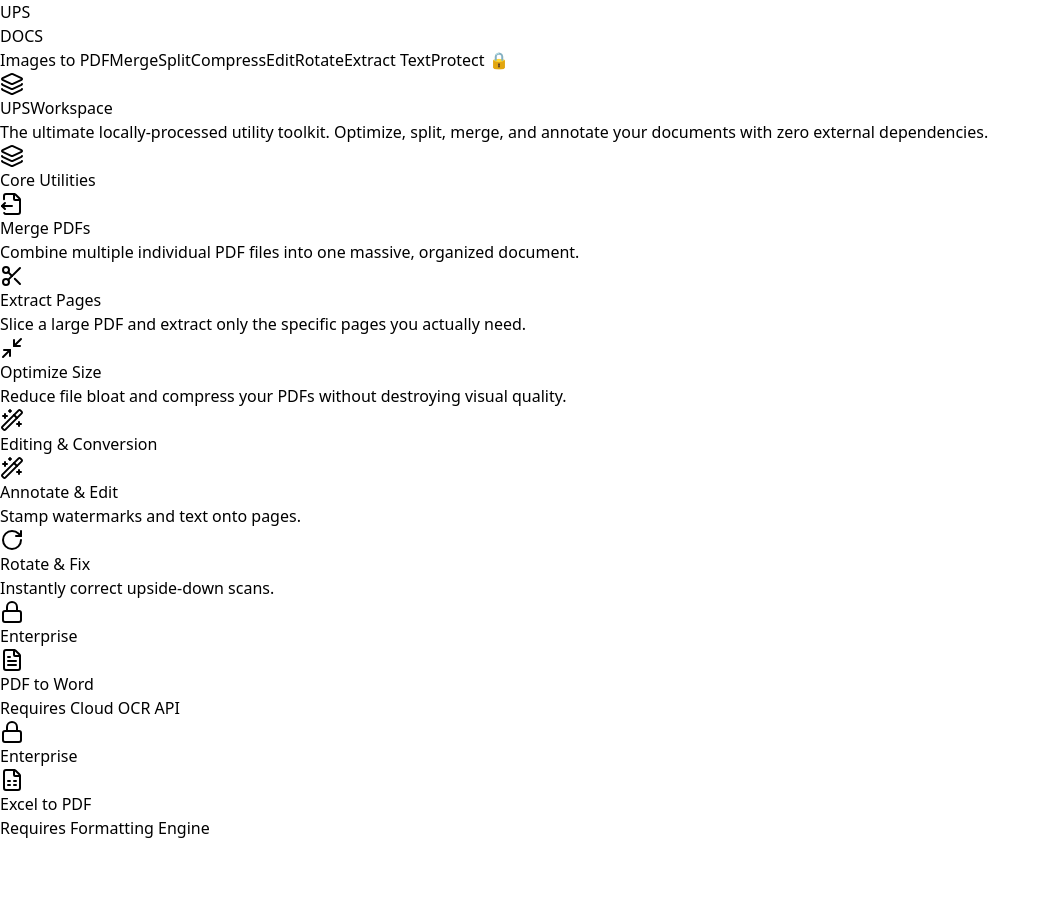
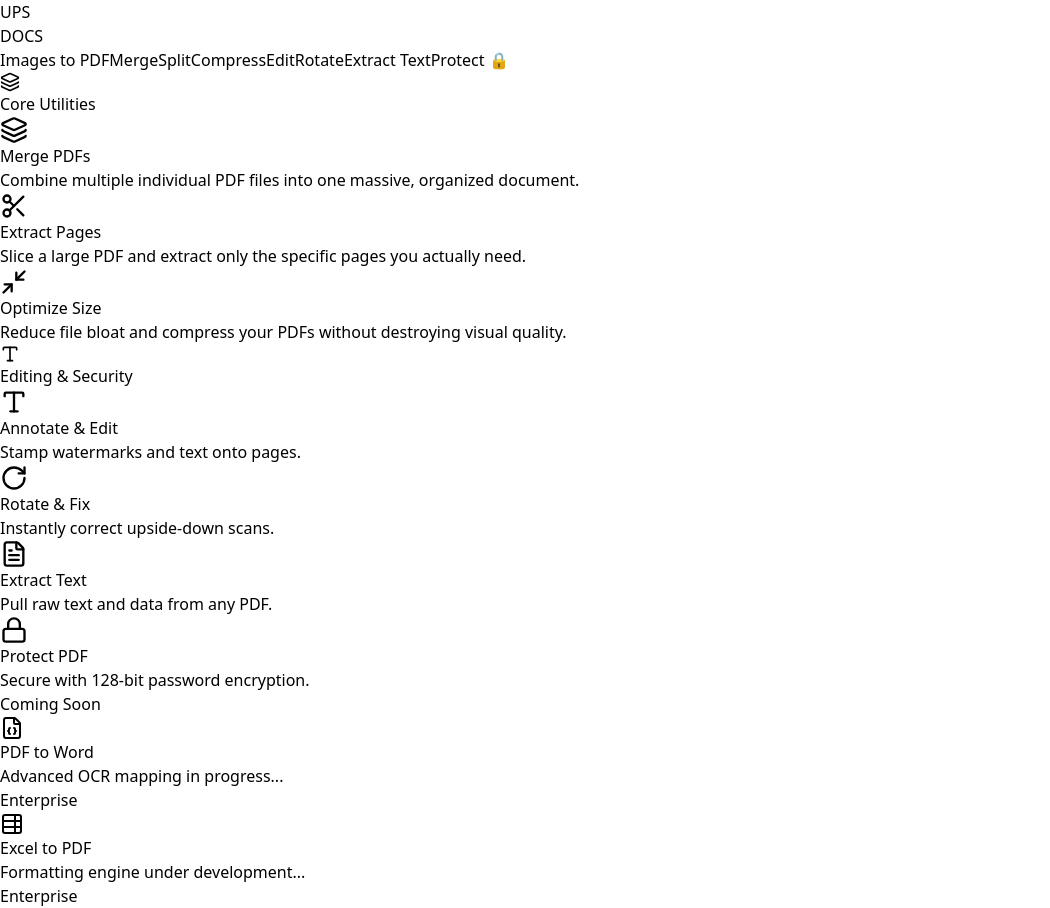
Before and after one commit to utkarsh6392/pdf-utility-suite, a React app in the folder frontend/: page / in a window 1280 px wide. Shown: the whole page, without its empty margins (0-1050 px from the left). Before the commit the page ends 840 px from the top, so only its background shows below. Built offline with nearby package versions, Linux system fonts and the light colour scheme; the HTML template or start-up script is replaced by a standard one.

Commit message:
style: revamp dashboard layout and add hover effects to feature cards

```diff
--- a/frontend/src/WelcomePage.jsx
+++ b/frontend/src/WelcomePage.jsx
@@ -1,140 +1,276 @@
+// import { Link } from 'react-router-dom';
+// import {
+//   FileOutput, Scissors, Minimize2,
+//   FileText, FileSpreadsheet, RotateCw,
+//   Lock, Wand2, Layers, Sparkles
+// } from 'lucide-react';
+
+// export default function WelcomePage() {
+//   return (
+//     <div className="flex flex-col items-center justify-center py-10 animate-fade-in relative overflow-hidden">
+
+//       {/* Subtle Background Glow */}
+//       <div className="absolute top-0 left-1/2 -translate-x-1/2 w-full max-w-3xl h-64 bg-blue-500/5 blur-[100px] rounded-full pointer-events-none"></div>
+
+//       {/* --- REIMAGINED UPS LOGO --- */}
+//       <div className="mb-8 flex items-center justify-center gap-4 relative z-10">
+//         <div className="relative flex items-center justify-center w-16 h-16 bg-gradient-to-br from-blue-600 via-indigo-600 to-violet-700 rounded-2xl shadow-xl shadow-blue-500/20 ring-1 ring-white/20">
+//           <Layers className="text-white w-8 h-8" />
+//           <div className="absolute -top-1 -right-1 flex h-4 w-4">
+//             <span className="animate-ping absolute inline-flex h-full w-full rounded-full bg-blue-400 opacity-75"></span>
+//             <span className="relative inline-flex rounded-full h-4 w-4 bg-blue-500 border-2 border-white"></span>
+//           </div>
+//         </div>
+//         <div className="flex flex-col justify-center">
+//           <span className="text-4xl font-black tracking-tighter text-slate-900 leading-none drop-shadow-sm">
+//             UPS
+//           </span>
+//           <span className="text-sm font-bold tracking-[0.25em] text-transparent bg-clip-text bg-gradient-to-r from-blue-600 to-indigo-600 uppercase leading-none mt-1.5">
+//             Workspace
+//           </span>
+//         </div>
+//       </div>
+
+//       <p className="text-lg text-slate-500 max-w-2xl text-center mb-16 relative z-10 leading-relaxed">
+//         The ultimate locally-processed utility toolkit. Optimize, split, merge, and annotate your documents with <span className="font-semibold text-slate-700">zero external dependencies.</span>
+//       </p>
+
+//       {/* --- SECTION 1: CORE UTILITIES --- */}
+//       <div className="w-full max-w-6xl mb-14 relative z-10">
+//         <h2 className="text-xl font-extrabold text-slate-800 mb-6 flex items-center gap-2 tracking-tight">
+//           <div className="p-1.5 bg-blue-100 text-blue-700 rounded-lg"><Layers className="w-5 h-5" /></div>
+//           Core Utilities
+//         </h2>
+
+//         <div className="grid md:grid-cols-2 lg:grid-cols-3 gap-5">
+//           {/* Merge Card */}
+//           <Link to="/merge-pdf" className="group bg-white p-6 rounded-2xl border border-slate-200 shadow-sm hover:shadow-xl hover:-translate-y-1 hover:border-blue-300 transition-all duration-300">
+//             <div className="flex items-center gap-4 mb-3">
+//               <div className="bg-blue-50 p-3 rounded-xl text-blue-600 group-hover:bg-blue-600 group-hover:text-white transition-colors"><FileOutput className="w-6 h-6" /></div>
+//               <h3 className="font-bold text-lg text-slate-800">Merge PDFs</h3>
+//             </div>
+//             <p className="text-sm text-slate-500 leading-relaxed">Combine multiple individual PDF files into one massive, organized document.</p>
+//           </Link>
+
+//           {/* Split Card */}
+//           <Link to="/split-pdf" className="group bg-white p-6 rounded-2xl border border-slate-200 shadow-sm hover:shadow-xl hover:-translate-y-1 hover:border-indigo-300 transition-all duration-300">
+//             <div className="flex items-center gap-4 mb-3">
+//               <div className="bg-indigo-50 p-3 rounded-xl text-indigo-600 group-hover:bg-indigo-600 group-hover:text-white transition-colors"><Scissors className="w-6 h-6" /></div>
+//               <h3 className="font-bold text-lg text-slate-800">Extract Pages</h3>
+//             </div>
+//             <p className="text-sm text-slate-500 leading-relaxed">Slice a large PDF and extract only the specific pages you actually need.</p>
+//           </Link>
+
+//           {/* Compress Card */}
+//           <Link to="/compress-pdf" className="group bg-white p-6 rounded-2xl border border-slate-200 shadow-sm hover:shadow-xl hover:-translate-y-1 hover:border-emerald-300 transition-all duration-300">
+//             <div className="flex items-center gap-4 mb-3">
+//               <div className="bg-emerald-50 p-3 rounded-xl text-emerald-600 group-hover:bg-emerald-600 group-hover:text-white transition-colors"><Minimize2 className="w-6 h-6" /></div>
+//               <h3 className="font-bold text-lg text-slate-800">Optimize Size</h3>
+//             </div>
+//             <p className="text-sm text-slate-500 leading-relaxed">Reduce file bloat and compress your PDFs without destroying visual quality.</p>
+//           </Link>
+//         </div>
+//       </div>
+
+//       {/* --- SECTION 2: EDITING & PRO FEATURES --- */}
+//       <div className="w-full max-w-6xl relative z-10">
+//         <h2 className="text-xl font-extrabold text-slate-800 mb-6 flex items-center gap-2 tracking-tight">
+//           <div className="p-1.5 bg-amber-100 text-amber-700 rounded-lg"><Wand2 className="w-5 h-5" /></div>
+//           Editing & Conversion
+//         </h2>
+
+//         <div className="grid md:grid-cols-2 lg:grid-cols-4 gap-5">
+//           {/* Edit Card */}
+//           <Link to="/edit-pdf" className="col-span-1 lg:col-span-2 group bg-white p-6 rounded-2xl border border-slate-200 shadow-sm hover:shadow-xl hover:-translate-y-1 hover:border-amber-300 transition-all duration-300 flex flex-col justify-center">
+//             <div className="flex items-center gap-4 mb-2">
+//               <div className="bg-amber-50 p-3 rounded-xl text-amber-600 group-hover:bg-amber-600 group-hover:text-white transition-colors"><Wand2 className="w-6 h-6" /></div>
+//               <div>
+//                 <h3 className="font-bold text-lg text-slate-800">Annotate & Edit</h3>
+//                 <p className="text-sm text-slate-500">Stamp watermarks and text onto pages.</p>
+//               </div>
+//             </div>
+//           </Link>
+
+//           {/* Rotate Card */}
+//           <Link to="/rotate-pdf" className="col-span-1 lg:col-span-2 group bg-white p-6 rounded-2xl border border-slate-200 shadow-sm hover:shadow-xl hover:-translate-y-1 hover:border-teal-300 transition-all duration-300 flex flex-col justify-center">
+//             <div className="flex items-center gap-4 mb-2">
+//               <div className="bg-teal-50 p-3 rounded-xl text-teal-600 group-hover:bg-teal-600 group-hover:text-white transition-colors"><RotateCw className="w-6 h-6" /></div>
+//               <div>
+//                 <h3 className="font-bold text-lg text-slate-800">Rotate & Fix</h3>
+//                 <p className="text-sm text-slate-500">Instantly correct upside-down scans.</p>
+//               </div>
+//             </div>
+//           </Link>
+
+//           {/* PRO: PDF to Word */}
+//           <div className="col-span-1 lg:col-span-2 group bg-gradient-to-br from-slate-50 to-slate-100 p-6 rounded-2xl border border-slate-200 relative overflow-hidden cursor-not-allowed">
+//             <div className="absolute inset-0 bg-white/40 backdrop-blur-[1px] z-10"></div>
+//             <div className="absolute top-4 right-4 z-20 bg-gradient-to-r from-amber-200 to-yellow-400 text-yellow-900 text-[10px] font-black px-3 py-1 rounded-full flex items-center gap-1 shadow-sm uppercase tracking-wider">
+//               <Lock className="w-3 h-3"/> Enterprise
+//             </div>
+//             <div className="relative z-0 flex items-center gap-4 opacity-60">
+//               <div className="bg-slate-200 p-3 rounded-xl text-slate-600"><FileText className="w-6 h-6" /></div>
+//               <div>
+//                 <h3 className="font-bold text-lg text-slate-800">PDF to Word</h3>
+//                 <p className="text-xs text-slate-500 font-medium">Requires Cloud OCR API</p>
+//               </div>
+//             </div>
+//           </div>
+
+//           {/* PRO: Word to PDF */}
+//           <div className="col-span-1 lg:col-span-2 group bg-gradient-to-br from-slate-50 to-slate-100 p-6 rounded-2xl border border-slate-200 relative overflow-hidden cursor-not-allowed">
+//             <div className="absolute inset-0 bg-white/40 backdrop-blur-[1px] z-10"></div>
+//             <div className="absolute top-4 right-4 z-20 bg-gradient-to-r from-amber-200 to-yellow-400 text-yellow-900 text-[10px] font-black px-3 py-1 rounded-full flex items-center gap-1 shadow-sm uppercase tracking-wider">
+//               <Lock className="w-3 h-3"/> Enterprise
+//             </div>
+//             <div className="relative z-0 flex items-center gap-4 opacity-60">
+//               <div className="bg-slate-200 p-3 rounded-xl text-slate-600"><FileSpreadsheet className="w-6 h-6" /></div>
+//               <div>
+//                 <h3 className="font-bold text-lg text-slate-800">Excel to PDF</h3>
+//                 <p className="text-xs text-slate-500 font-medium">Requires Formatting Engine</p>
+//               </div>
+//             </div>
+//           </div>
+
+//         </div>
+//       </div>
+
+//     </div>
+//   );
+// }
+
+
+
+
+
+
+
+
+
+import React from 'react';
 import { Link } from 'react-router-dom';
 import {
-  FileOutput, Scissors, Minimize2,
-  FileText, FileSpreadsheet, RotateCw,
-  Lock, Wand2, Layers, Sparkles
+  Layers, Scissors, Minimize2, Type, RotateCw,
+  FileText, Lock, FileJson, TableProperties
 } from 'lucide-react';
 
 export default function WelcomePage() {
   return (
-    <div className="flex flex-col items-center justify-center py-10 animate-fade-in relative overflow-hidden">
+    <div className="space-y-12 pb-20 animate-fade-in">
 
-      {/* Subtle Background Glow */}
-      <div className="absolute top-0 left-1/2 -translate-x-1/2 w-full max-w-3xl h-64 bg-blue-500/5 blur-[100px] rounded-full pointer-events-none"></div>
+      {/* --- SECTION 1: Core Utilities --- */}
+      <section>
+        <div className="flex items-center gap-3 mb-6">
+          <div className="w-10 h-10 bg-blue-100 rounded-xl flex items-center justify-center text-blue-600">
+            <Layers size={20} />
+          </div>
+          <h2 className="text-xl font-bold text-slate-800 tracking-tight">Core Utilities</h2>
+        </div>
 
-      {/* --- REIMAGINED UPS LOGO --- */}
-      <div className="mb-8 flex items-center justify-center gap-4 relative z-10">
-        <div className="relative flex items-center justify-center w-16 h-16 bg-gradient-to-br from-blue-600 via-indigo-600 to-violet-700 rounded-2xl shadow-xl shadow-blue-500/20 ring-1 ring-white/20">
-          <Layers className="text-white w-8 h-8" />
-          <div className="absolute -top-1 -right-1 flex h-4 w-4">
-            <span className="animate-ping absolute inline-flex h-full w-full rounded-full bg-blue-400 opacity-75"></span>
-            <span className="relative inline-flex rounded-full h-4 w-4 bg-blue-500 border-2 border-white"></span>
+        <div className="grid grid-cols-1 md:grid-cols-3 gap-6">
+          <ToolCard
+            to="/merge-pdf"
+            icon={<Layers className="text-blue-600" />}
+            title="Merge PDFs"
+            desc="Combine multiple individual PDF files into one massive, organized document."
+            color="bg-blue-50"
+          />
+          <ToolCard
+            to="/split-pdf"
+            icon={<Scissors className="text-purple-600" />}
+            title="Extract Pages"
+            desc="Slice a large PDF and extract only the specific pages you actually need."
+            color="bg-purple-50"
+          />
+          <ToolCard
+            to="/compress-pdf"
+            icon={<Minimize2 className="text-teal-600" />}
+            title="Optimize Size"
+            desc="Reduce file bloat and compress your PDFs without destroying visual quality."
+            color="bg-teal-50"
+          />
+        </div>
+      </section>
+
+      {/* --- SECTION 2: Editing & Security --- */}
+      <section>
+        <div className="flex items-center gap-3 mb-6">
+          <div className="w-10 h-10 bg-amber-100 rounded-xl flex items-center justify-center text-amber-600">
+            <Type size={20} />
+          </div>
+          <h2 className="text-xl font-bold text-slate-800 tracking-tight">Editing & Security</h2>
+        </div>
+
+        <div className="grid grid-cols-1 md:grid-cols-2 lg:grid-cols-4 gap-6">
+          <ToolCard
+            to="/edit-pdf"
+            icon={<Type className="text-amber-600" />}
+            title="Annotate & Edit"
+            desc="Stamp watermarks and text onto pages."
+            color="bg-amber-50"
+          />
+          <ToolCard
+            to="/rotate-pdf"
+            icon={<RotateCw className="text-indigo-600" />}
+            title="Rotate & Fix"
+            desc="Instantly correct upside-down scans."
+            color="bg-indigo-50"
+          />
+          <ToolCard
+            to="/extract-text"
+            icon={<FileText className="text-emerald-600" />}
+            title="Extract Text"
+            desc="Pull raw text and data from any PDF."
+            color="bg-emerald-50"
+          />
+          <ToolCard
+            to="/protect-pdf"
+            icon={<Lock className="text-red-600" />}
+            title="Protect PDF"
+            desc="Secure with 128-bit password encryption."
+            color="bg-red-50"
+          />
+        </div>
+      </section>
+
+      {/* --- SECTION 3: Future Roadmap (Coming Soon) --- */}
+      <section className="opacity-60">
+        <h2 className="text-lg font-bold text-slate-400 mb-6 px-2">Coming Soon</h2>
+        <div className="grid grid-cols-1 md:grid-cols-2 gap-6">
+          <div className="p-6 bg-white border border-slate-100 rounded-3xl flex items-center gap-5 relative overflow-hidden">
+             <div className="bg-slate-100 p-4 rounded-2xl text-slate-400"><FileJson /></div>
+             <div>
+                <h3 className="font-bold text-slate-500">PDF to Word</h3>
+                <p className="text-xs text-slate-400">Advanced OCR mapping in progress...</p>
+             </div>
+             <div className="absolute top-4 right-4 bg-slate-800 text-[10px] text-white px-2 py-1 rounded-full font-bold uppercase tracking-widest">Enterprise</div>
+          </div>
+          <div className="p-6 bg-white border border-slate-100 rounded-3xl flex items-center gap-5 relative overflow-hidden">
+             <div className="bg-slate-100 p-4 rounded-2xl text-slate-400"><TableProperties /></div>
+             <div>
+                <h3 className="font-bold text-slate-500">Excel to PDF</h3>
+                <p className="text-xs text-slate-400">Formatting engine under development...</p>
+             </div>
+             <div className="absolute top-4 right-4 bg-slate-800 text-[10px] text-white px-2 py-1 rounded-full font-bold uppercase tracking-widest">Enterprise</div>
           </div>
         </div>
-        <div className="flex flex-col justify-center">
-          <span className="text-4xl font-black tracking-tighter text-slate-900 leading-none drop-shadow-sm">
-            UPS
-          </span>
-          <span className="text-sm font-bold tracking-[0.25em] text-transparent bg-clip-text bg-gradient-to-r from-blue-600 to-indigo-600 uppercase leading-none mt-1.5">
-            Workspace
-          </span>
-        </div>
-      </div>
-
-      <p className="text-lg text-slate-500 max-w-2xl text-center mb-16 relative z-10 leading-relaxed">
-        The ultimate locally-processed utility toolkit. Optimize, split, merge, and annotate your documents with <span className="font-semibold text-slate-700">zero external dependencies.</span>
-      </p>
-
-      {/* --- SECTION 1: CORE UTILITIES --- */}
-      <div className="w-full max-w-6xl mb-14 relative z-10">
-        <h2 className="text-xl font-extrabold text-slate-800 mb-6 flex items-center gap-2 tracking-tight">
-          <div className="p-1.5 bg-blue-100 text-blue-700 rounded-lg"><Layers className="w-5 h-5" /></div>
-          Core Utilities
-        </h2>
-
-        <div className="grid md:grid-cols-2 lg:grid-cols-3 gap-5">
-          {/* Merge Card */}
-          <Link to="/merge-pdf" className="group bg-white p-6 rounded-2xl border border-slate-200 shadow-sm hover:shadow-xl hover:-translate-y-1 hover:border-blue-300 transition-all duration-300">
-            <div className="flex items-center gap-4 mb-3">
-              <div className="bg-blue-50 p-3 rounded-xl text-blue-600 group-hover:bg-blue-600 group-hover:text-white transition-colors"><FileOutput className="w-6 h-6" /></div>
-              <h3 className="font-bold text-lg text-slate-800">Merge PDFs</h3>
-            </div>
-            <p className="text-sm text-slate-500 leading-relaxed">Combine multiple individual PDF files into one massive, organized document.</p>
-          </Link>
-
-          {/* Split Card */}
-          <Link to="/split-pdf" className="group bg-white p-6 rounded-2xl border border-slate-200 shadow-sm hover:shadow-xl hover:-translate-y-1 hover:border-indigo-300 transition-all duration-300">
-            <div className="flex items-center gap-4 mb-3">
-              <div className="bg-indigo-50 p-3 rounded-xl text-indigo-600 group-hover:bg-indigo-600 group-hover:text-white transition-colors"><Scissors className="w-6 h-6" /></div>
-              <h3 className="font-bold text-lg text-slate-800">Extract Pages</h3>
-            </div>
-            <p className="text-sm text-slate-500 leading-relaxed">Slice a large PDF and extract only the specific pages you actually need.</p>
-          </Link>
-
-          {/* Compress Card */}
-          <Link to="/compress-pdf" className="group bg-white p-6 rounded-2xl border border-slate-200 shadow-sm hover:shadow-xl hover:-translate-y-1 hover:border-emerald-300 transition-all duration-300">
-            <div className="flex items-center gap-4 mb-3">
-              <div className="bg-emerald-50 p-3 rounded-xl text-emerald-600 group-hover:bg-emerald-600 group-hover:text-white transition-colors"><Minimize2 className="w-6 h-6" /></div>
-              <h3 className="font-bold text-lg text-slate-800">Optimize Size</h3>
-            </div>
-            <p className="text-sm text-slate-500 leading-relaxed">Reduce file bloat and compress your PDFs without destroying visual quality.</p>
-          </Link>
-        </div>
-      </div>
-
-      {/* --- SECTION 2: EDITING & PRO FEATURES --- */}
-      <div className="w-full max-w-6xl relative z-10">
-        <h2 className="text-xl font-extrabold text-slate-800 mb-6 flex items-center gap-2 tracking-tight">
-          <div className="p-1.5 bg-amber-100 text-amber-700 rounded-lg"><Wand2 className="w-5 h-5" /></div>
-          Editing & Conversion
-        </h2>
-
-        <div className="grid md:grid-cols-2 lg:grid-cols-4 gap-5">
-          {/* Edit Card */}
-          <Link to="/edit-pdf" className="col-span-1 lg:col-span-2 group bg-white p-6 rounded-2xl border border-slate-200 shadow-sm hover:shadow-xl hover:-translate-y-1 hover:border-amber-300 transition-all duration-300 flex flex-col justify-center">
-            <div className="flex items-center gap-4 mb-2">
-              <div className="bg-amber-50 p-3 rounded-xl text-amber-600 group-hover:bg-amber-600 group-hover:text-white transition-colors"><Wand2 className="w-6 h-6" /></div>
-              <div>
-                <h3 className="font-bold text-lg text-slate-800">Annotate & Edit</h3>
-                <p className="text-sm text-slate-500">Stamp watermarks and text onto pages.</p>
-              </div>
-            </div>
-          </Link>
-
-          {/* Rotate Card */}
-          <Link to="/rotate-pdf" className="col-span-1 lg:col-span-2 group bg-white p-6 rounded-2xl border border-slate-200 shadow-sm hover:shadow-xl hover:-translate-y-1 hover:border-teal-300 transition-all duration-300 flex flex-col justify-center">
-            <div className="flex items-center gap-4 mb-2">
-              <div className="bg-teal-50 p-3 rounded-xl text-teal-600 group-hover:bg-teal-600 group-hover:text-white transition-colors"><RotateCw className="w-6 h-6" /></div>
-              <div>
-                <h3 className="font-bold text-lg text-slate-800">Rotate & Fix</h3>
-                <p className="text-sm text-slate-500">Instantly correct upside-down scans.</p>
-              </div>
-            </div>
-          </Link>
-
-          {/* PRO: PDF to Word */}
-          <div className="col-span-1 lg:col-span-2 group bg-gradient-to-br from-slate-50 to-slate-100 p-6 rounded-2xl border border-slate-200 relative overflow-hidden cursor-not-allowed">
-            <div className="absolute inset-0 bg-white/40 backdrop-blur-[1px] z-10"></div>
-            <div className="absolute top-4 right-4 z-20 bg-gradient-to-r from-amber-200 to-yellow-400 text-yellow-900 text-[10px] font-black px-3 py-1 rounded-full flex items-center gap-1 shadow-sm uppercase tracking-wider">
-              <Lock className="w-3 h-3"/> Enterprise
-            </div>
-            <div className="relative z-0 flex items-center gap-4 opacity-60">
-              <div className="bg-slate-200 p-3 rounded-xl text-slate-600"><FileText className="w-6 h-6" /></div>
-              <div>
-                <h3 className="font-bold text-lg text-slate-800">PDF to Word</h3>
-                <p className="text-xs text-slate-500 font-medium">Requires Cloud OCR API</p>
-              </div>
-            </div>
-          </div>
-
-          {/* PRO: Word to PDF */}
-          <div className="col-span-1 lg:col-span-2 group bg-gradient-to-br from-slate-50 to-slate-100 p-6 rounded-2xl border border-slate-200 relative overflow-hidden cursor-not-allowed">
-            <div className="absolute inset-0 bg-white/40 backdrop-blur-[1px] z-10"></div>
-            <div className="absolute top-4 right-4 z-20 bg-gradient-to-r from-amber-200 to-yellow-400 text-yellow-900 text-[10px] font-black px-3 py-1 rounded-full flex items-center gap-1 shadow-sm uppercase tracking-wider">
-              <Lock className="w-3 h-3"/> Enterprise
-            </div>
-            <div className="relative z-0 flex items-center gap-4 opacity-60">
-              <div className="bg-slate-200 p-3 rounded-xl text-slate-600"><FileSpreadsheet className="w-6 h-6" /></div>
-              <div>
-                <h3 className="font-bold text-lg text-slate-800">Excel to PDF</h3>
-                <p className="text-xs text-slate-500 font-medium">Requires Formatting Engine</p>
-              </div>
-            </div>
-          </div>
-
-        </div>
-      </div>
+      </section>
 
     </div>
   );
 }
+
+// Reuseable Card Component for consistent Hover Effects
+function ToolCard({ to, icon, title, desc, color }) {
+  return (
+    <Link to={to} className="group p-6 bg-white border border-slate-200 rounded-[2rem] transition-all duration-300 hover:shadow-2xl hover:shadow-slate-200 hover:-translate-y-2 flex flex-col items-start gap-4">
+      <div className={`${color} p-4 rounded-2xl transition-transform duration-500 group-hover:scale-110 group-hover:rotate-3`}>
+        {React.cloneElement(icon, { size: 28 })}
+      </div>
+      <div className="text-left">
+        <h3 className="text-lg font-black text-slate-800 mb-1 group-hover:text-blue-600 transition-colors">{title}</h3>
+        <p className="text-sm text-slate-500 leading-relaxed">{desc}</p>
+      </div>
+    </Link>
+  );
+}
```
